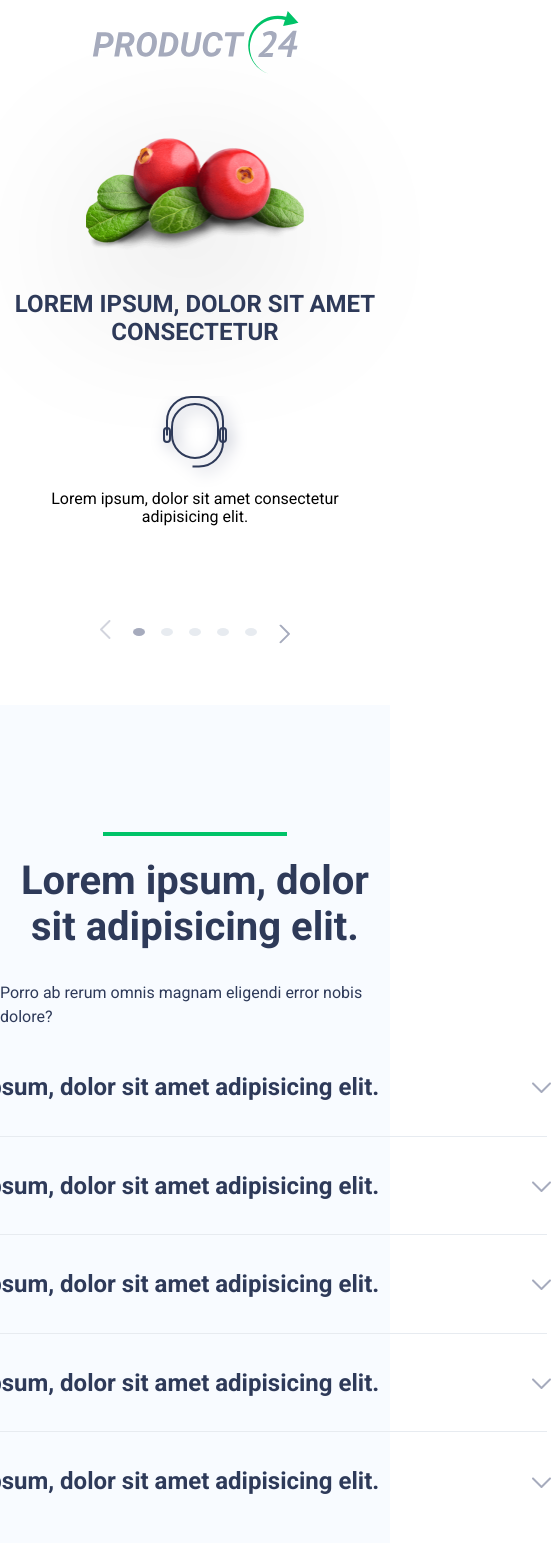
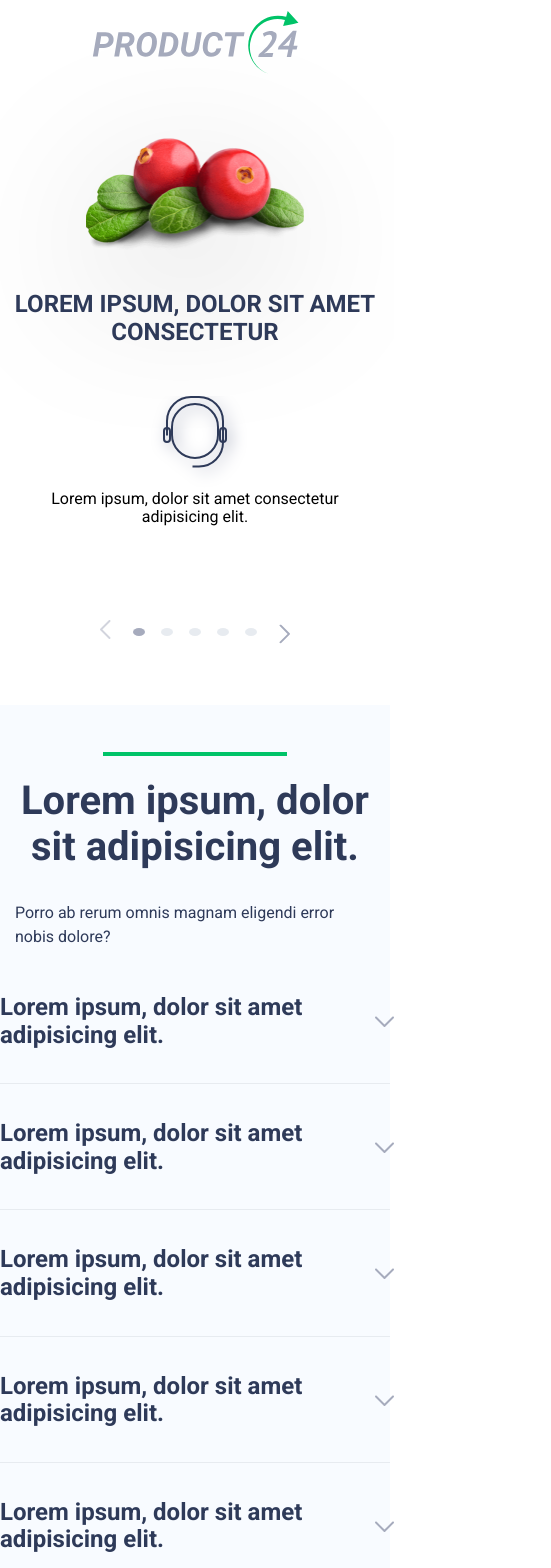
Before and after one commit to kanae367/test-task-react, a React (Vite) app: page / in a window 390 px wide. Shown: the top 1568 px of the page, 551 px wide, since content can reach past the window. Before the commit the page ends 1543 px from the top, so only its background shows below. Built offline with nearby package versions, Linux system fonts and the light colour scheme.

Commit message:
Добавлены стили для мобильной версии аккордиона

```diff
--- a/src/components/accordion/Accordion.tsx
+++ b/src/components/accordion/Accordion.tsx
@@ -45,8 +45,9 @@ function Accordion(){
             <p className='accordion__subtitle'>Porro ab rerum omnis magnam eligendi error nobis dolore?</p>
             <div className='accordion__container'>
                 {
+                    //key должен быть уникальным и, желательно, не index
                     data.map((item, index) => <AccordionItem
-                        key={item.title}
+                        key={index}
                         title={item.title}
                         icon={item.icon}
                         content={item.content}
--- a/src/components/accordion/AccordionItem/AccordionItem.tsx
+++ b/src/components/accordion/AccordionItem/AccordionItem.tsx
@@ -9,7 +9,7 @@ function AccordionItem({title, icon, content, isActive, setActive}: {
     setActive(): void;
 }){
     return(
-        <div className={`${classes.item} ${isActive ? classes.active : ''}`} onClick={setActive}>
+        <div className={`${classes.item} ${isActive && classes.active}`} onClick={setActive}>
             <div className={classes.top}>
                 <div className={classes["icon-container"]}>
                     <img className={classes.icon} src={'/accordion' +icon} alt="" />
--- a/src/components/accordion/AccordionItem/accordion.module.scss
+++ b/src/components/accordion/AccordionItem/accordion.module.scss
@@ -11,6 +11,11 @@
         top: calc(100% + 10px);
         height: 1px;
         background-color: #E7EBF0;
+    }
+
+    @media screen and (max-width: 1023px) {
+        width: 100vw;
+        max-width: 604px;
     }
 }
 
@@ -42,6 +47,10 @@
     background-color: #E7EBF0;
     border-radius: 50%;
     margin-right: 24px;
+
+    @media screen and (max-width: 1023px) {
+        display: none;
+    }
 }
 
 .icon{
--- a/src/components/accordion/accordion.scss
+++ b/src/components/accordion/accordion.scss
@@ -8,6 +8,11 @@
     display: flex;
     flex-direction: column;
     align-items: center;
+
+    @media screen and (max-width: 1023px) {
+        padding: 0 15px;
+        padding-top: 40px;
+    }
 }
 
 .accordion__title{
```
